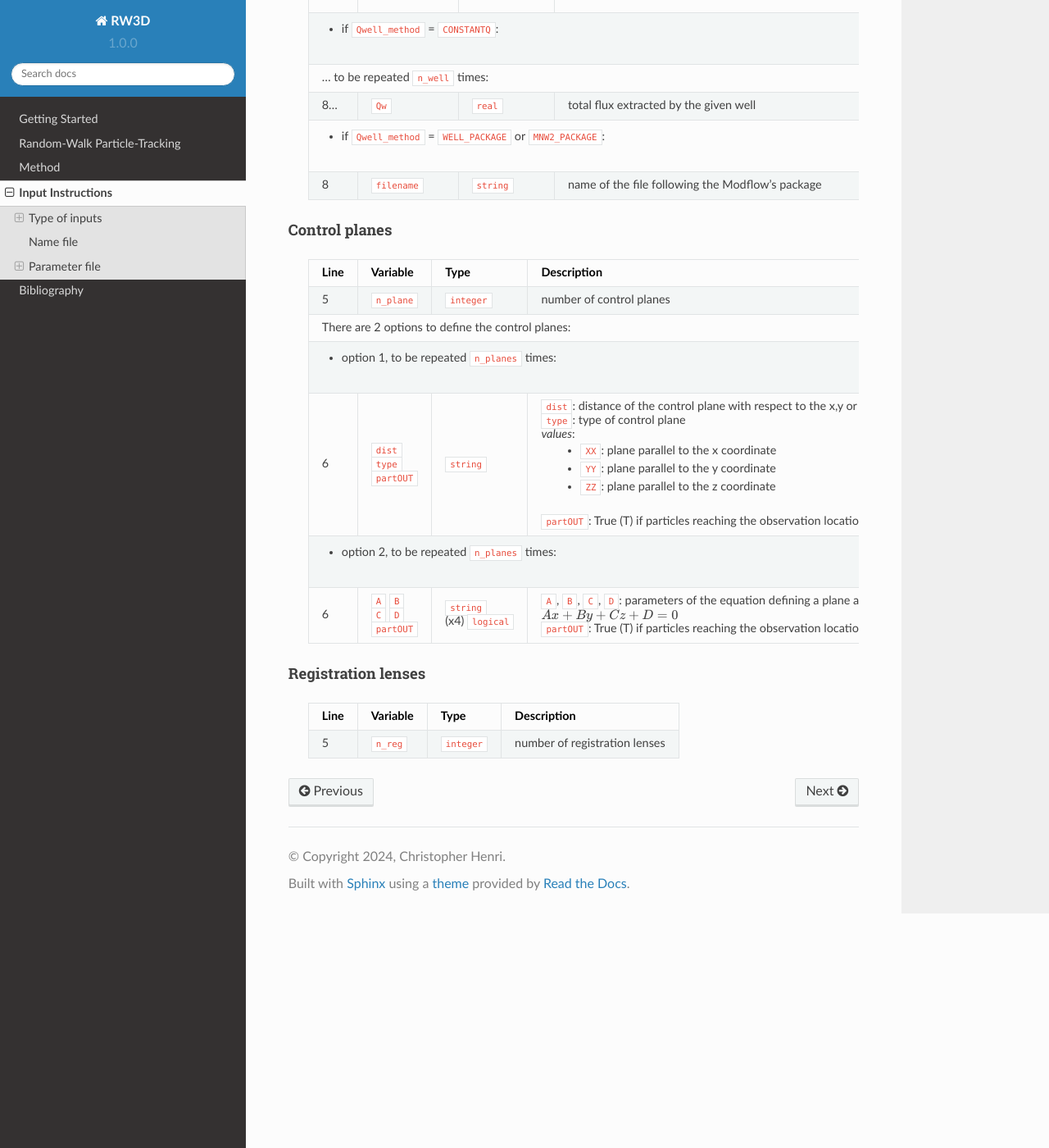
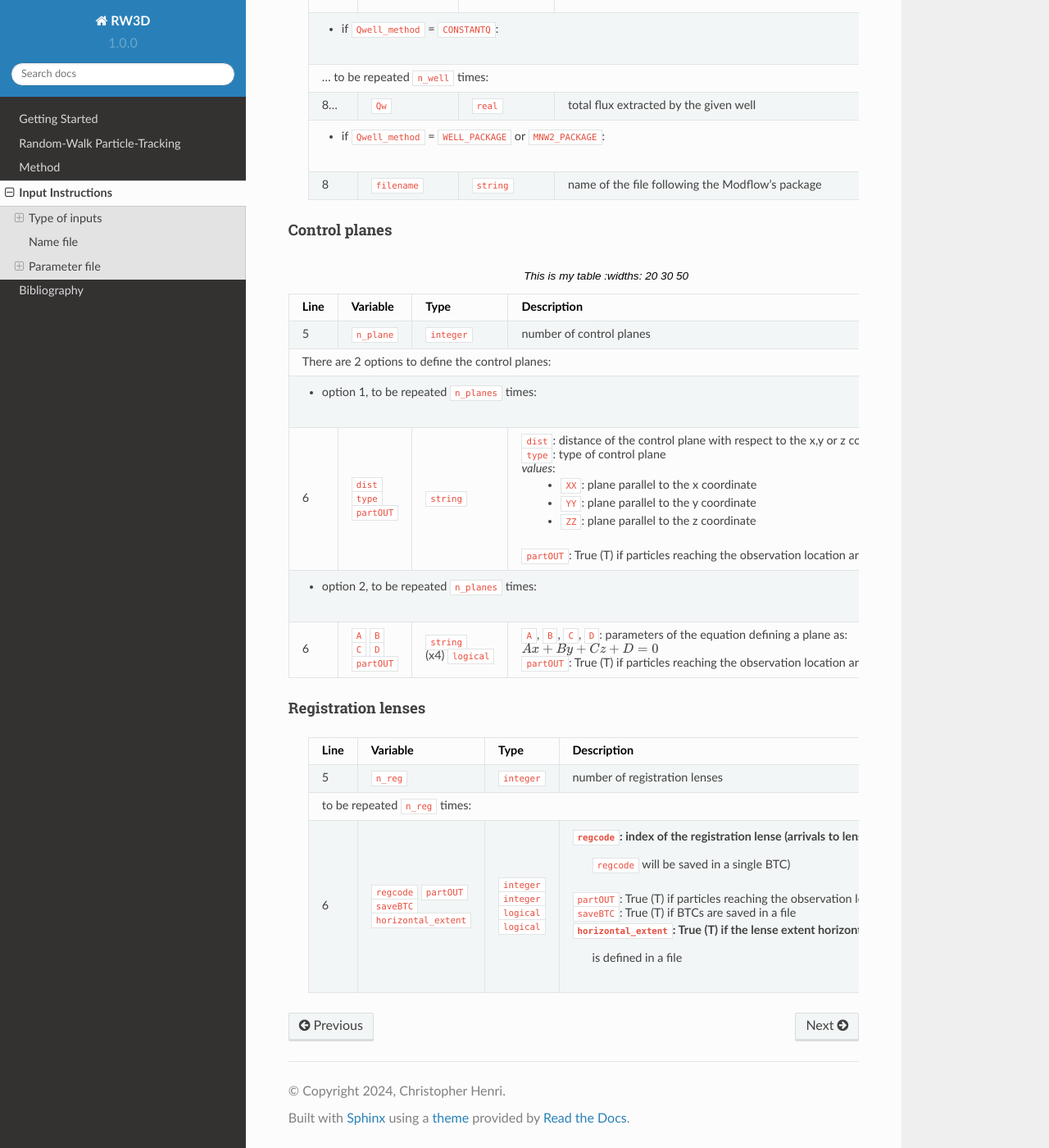
Before and after one commit to chrishenri/rw3d_manual, a Sphinx documentation site: the page built from docs/source/inputs.rst, in a window 1280 px wide and 1400 px high, scrolled down 12876 px. Shown: the whole window at 82% size. Built offline with Sphinx 7.4.7 and the Read the Docs theme 2.0.0, drawn with Linux system fonts in a browser that asks for light colours.

Commit message:
test fixed width for table

```diff
--- a/docs/source/inputs.rst
+++ b/docs/source/inputs.rst
@@ -814,7 +814,9 @@ Extraction wells
 Control planes
 """"""""""
 
-.. _tbl-grid:
+
+.. table:: This is my table
+    :widths: 20 30 50
 
   +------+-------------------------------------------------------------------------+--------------------+----------------------------------------------------------------------------------------+
   |Line  | Variable                                                                | Type               | Description                                                                            |
@@ -860,3 +862,15 @@ Registration lenses
   +======+=========================================================================+====================+========================================================================================+
   | 5    | ``n_reg``                                                               | ``integer``        | number of registration lenses                                                          |
   +------+-------------------------------------------------------------------------+--------------------+----------------------------------------------------------------------------------------+
+  | to be repeated ``n_reg`` times:                                                                                                                                                              |
+  +------+-------------------------------------------------------------------------+--------------------+----------------------------------------------------------------------------------------+
+  | 6    | ``regcode`` ``partOUT`` ``saveBTC`` ``horizontal_extent``               | ``integer``        | ``regcode``: index of the registration lense (arrivals to lenses with the same         |
+  |      |                                                                         | ``integer``        |              ``regcode`` will be saved in a single BTC)                                |
+  |      |                                                                         | ``logical``        |                                                                                        |
+  |      |                                                                         | ``logical``        | ``partOUT``: True (T) if particles reaching the observation location are killed        |
+  |      |                                                                         |                    |                                                                                        |
+  |      |                                                                         |                    | ``saveBTC``: True (T) if BTCs are saved in a file                                      |
+  |      |                                                                         |                    |                                                                                        |
+  |      |                                                                         |                    | ``horizontal_extent``: True (T) if the lense extent horizontally over a given area that|
+  |      |                                                                         |                    |                       is defined in a file                                             |
+  +------+-------------------------------------------------------------------------+--------------------+----------------------------------------------------------------------------------------+
```
